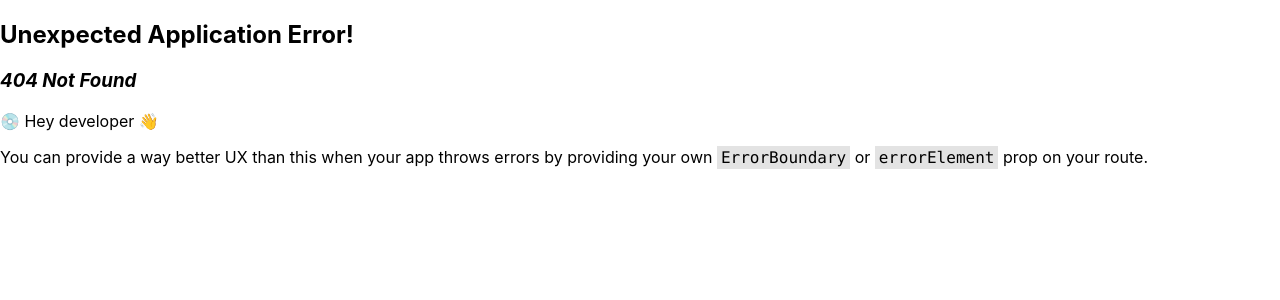
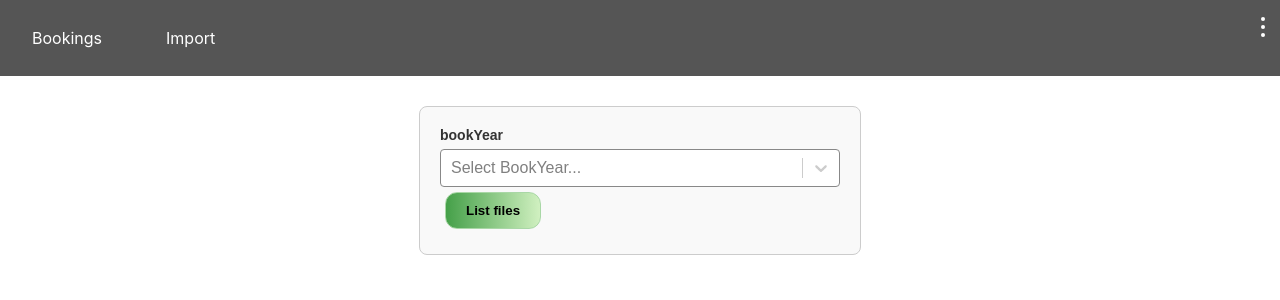
Before and after one commit to janvanlemmens/octojapp, a React (Create React App) app: page /autolink in a window 1280 px wide. Before the commit this address had no page. Shown: the top 300 px of the page. Built offline with nearby package versions, Linux system fonts and the light colour scheme.

Commit message:
linking pdf to bookings part1

```diff
--- a/src/components/Navbar.js
+++ b/src/components/Navbar.js
@@ -1,7 +1,7 @@
 import React, { useState, useRef, useEffect } from "react";
 import "./Navbar.css";
-import { Link, useLocation } from "react-router-dom";
-import { logoutUser, autolink } from "../utils/auth";
+import { Link, useLocation, useNavigate } from "react-router-dom";
+import { logoutUser } from "../utils/auth";
 
 function Navbar(props) {
   const [menuOpen, setMenuOpen] = useState(false);
@@ -9,6 +9,8 @@ function Navbar(props) {
   const [showModal, setShowModal] = useState(false);
   const location = useLocation(); // gives access to current URL
   const currentPath = location.pathname;
+
+  const navigate = useNavigate();
 
   useEffect(() => {
     const handler = (e) => {
@@ -19,6 +21,10 @@ function Navbar(props) {
     document.addEventListener("mousedown", handler);
     return () => document.removeEventListener("mousedown", handler);
   }, []);
+
+  const autolink = () => {
+    navigate("/autolink");
+  };
 
   const handleLogout = () => {
     setMenuOpen(false);
--- a/src/index.js
+++ b/src/index.js
@@ -7,6 +7,7 @@ import Purchases from "./pages/Purchases";
 import Sales from "./pages/Sales";
 import Impinv from "./pages/Impinv";
 import Imprel from "./pages/Imprel";
+import Autolink from "./pages/Autolink";
 import reportWebVitals from "./reportWebVitals";
 import { ToastContainer } from "react-toastify";
 import "react-toastify/dist/ReactToastify.css";
@@ -28,6 +29,10 @@ const router = createBrowserRouter([
     path: "/import/relations",
     element: <Imprel />,
   },
+  {
+    path: "/autolink",
+    element: <Autolink />,
+  },
 ]);
 
 const root = ReactDOM.createRoot(document.getElementById("root"));
--- /dev/null
+++ b/src/pages/Autolink.js
@@ -0,0 +1,84 @@
+import React, { useState, useEffect } from "react";
+import Select from "react-select";
+import { customStyles, labelStyle, formStyle } from "./styles/selectStyles";
+import Navbar from "../components/Navbar";
+import CustomButton from "../components/ui/CustomButton";
+import axios from "axios";
+
+const optionsby = [
+  { value: "9", label: "2021" },
+  { value: "10", label: "2022" },
+  { value: "11", label: "2023" },
+  { value: "12", label: "2024" },
+  { value: "13", label: "2025" },
+];
+
+export default function Autolink() {
+  const [bookyOption, setBookyOption] = useState(null);
+  const [filelist, setFilelist] = useState([]);
+  const [invoicelist, setInvoicelist] = useState([]);
+
+  const readDir = async () => {
+    //console.log(bookyOption);
+    const dir = "bk" + bookyOption.label;
+    const resultf = await axios.post("http://localhost:5001/read-dir", {
+      folder: dir,
+    });
+    setFilelist(resultf.data.list);
+
+    const resulti = await axios.post("http://localhost:5001/pg/bookings", {
+      from: bookyOption.label + "01",
+      till: bookyOption.label + "12",
+      journal: "*",
+    });
+    setInvoicelist(resulti.data);
+  };
+
+  useEffect(() => {
+    link();
+  }, [filelist, invoicelist]);
+
+  const link = () => {
+    const cleanFilelist = filelist.map((file, idx) => {
+      const parts = file.replace(".pdf", "").split("_");
+      const lastPart = String(parseInt(parts[parts.length - 1], 10)); // Remove leading zeros
+      parts[parts.length - 1] = lastPart;
+      return parts.join("_") + ".pdf";
+    });
+    //console.log("inv", invoicelist);
+    let arr = [];
+    invoicelist.forEach((invoice) => {
+      const target = invoice.journal + "_" + invoice.documentnr + ".pdf";
+      const index = cleanFilelist.indexOf(target);
+      if (index !== -1) {
+        arr.push({ invid: invoice.id, pdf: filelist[index] });
+        //console.log(invoice.id + "-" + filelist[index]);
+      }
+    });
+    console.log("array", arr);
+  };
+
+  return (
+    <>
+      <Navbar />
+      <div style={formStyle}>
+        <label style={labelStyle} htmlFor="Autolink bookYear">
+          bookYear
+        </label>
+        <Select
+          id="bookYear"
+          options={optionsby}
+          value={bookyOption}
+          onChange={setBookyOption}
+          styles={customStyles}
+          placeholder="Select BookYear..."
+        />
+        <div className="bwrapper">
+          <CustomButton type="button" onPress={readDir}>
+            List files
+          </CustomButton>
+        </div>
+      </div>
+    </>
+  );
+}
--- a/src/pages/Impinv.js
+++ b/src/pages/Impinv.js
@@ -106,7 +106,7 @@ export default function StyledForm() {
         bookyearId: bookyOption.value,
       });
       setInvoices(response.data.modifiedBookings);
-      const bookings = invoices.filter((item) => item.lineSequenceNr == 1);
+      const bookings = invoices.filter((item) => item.lineSequenceNr === 1);
       const response1 = await axios.post(
         "http://localhost:5001/postgres-bookings",
         bookings
--- a/src/pages/Sales.js
+++ b/src/pages/Sales.js
@@ -38,7 +38,7 @@ const joptions = [
 ];
 
 function Sales() {
-  const [journal, setJournal] = useState("");
+  const [journal, setJournal] = useState({ value: "1_1", label: "Aankopen" });
   const [bookings, setBookings] = useState([]);
   const [searchTerm, setSearchTerm] = useState("");
   const [editingId, setEditingId] = useState(null);
--- /dev/null
+++ b/src/pages/styles/selectStyles.js
@@ -0,0 +1,34 @@
+export const customStyles = {
+  control: (provided) => ({
+    ...provided,
+    borderRadius: 4,
+    borderColor: "#888",
+    minHeight: 36,
+    boxShadow: "none",
+    "&:hover": {
+      borderColor: "#555",
+    },
+  }),
+  menu: (provided) => ({
+    ...provided,
+    borderRadius: 4,
+  }),
+};
+
+export const labelStyle = {
+  display: "block",
+  marginBottom: 6,
+  fontWeight: "bold",
+  fontSize: 14,
+  color: "#333",
+};
+
+export const formStyle = {
+  maxWidth: 400,
+  margin: "30px auto",
+  padding: 20,
+  border: "1px solid #ccc",
+  borderRadius: 8,
+  fontFamily: "Arial, sans-serif",
+  backgroundColor: "#f9f9f9",
+};
--- a/src/utils/auth.js
+++ b/src/utils/auth.js
@@ -2,7 +2,6 @@ import axios from "axios";
 import { toast } from "react-toastify";
 
 export async function logoutUser() {
-  toast.success("lklk");
   try {
     const response = await axios.post("http://localhost:5001/clear-uploads", {
       folder: "bookings",
@@ -14,5 +13,3 @@ export async function logoutUser() {
 
   // Clear tokens, redirect, etc.
 }
-
-export function autolink() {}
```
Also changed, not shown: 1 other file (tests, documents, lock files or other folders).
